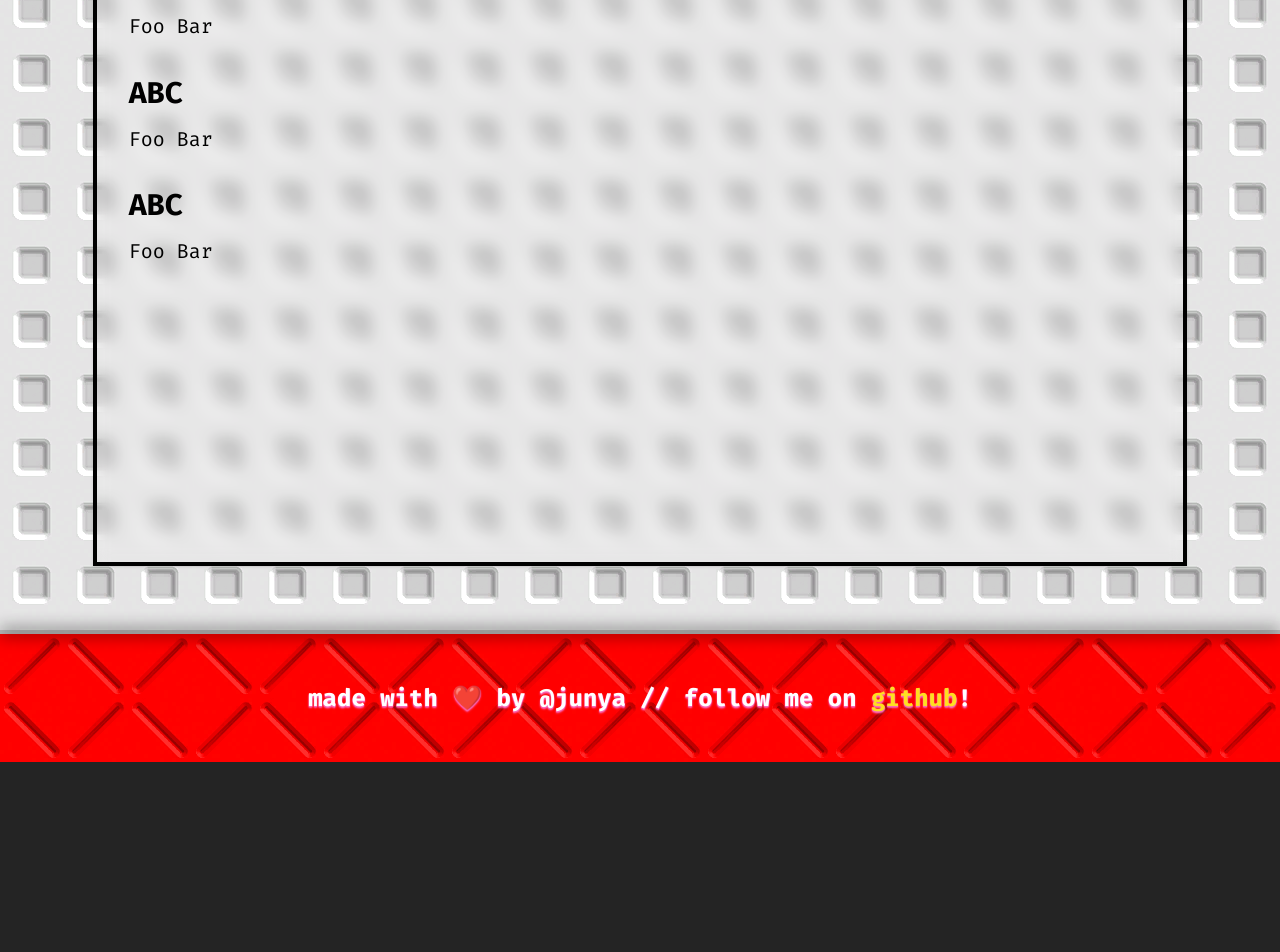
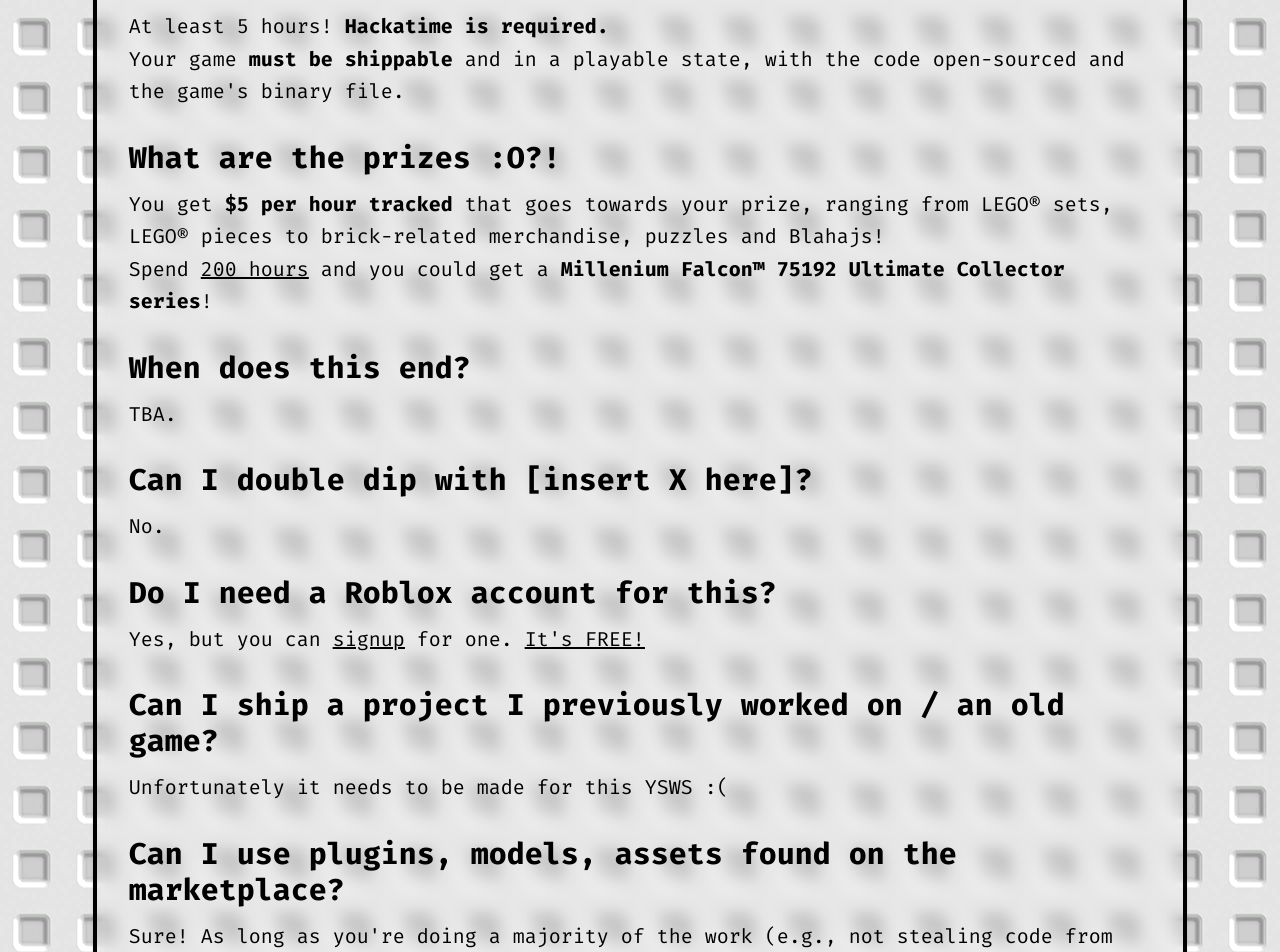
Before and after one commit to junyali/bricklayer-ysws, a React (Vite) app: page / in a window 1280 px wide. Shown: the part 1680-2632 px from the top of the page. Before the commit the page ends 2442 px from the top, so only its background shows below. Built offline with nearby package versions, Linux system fonts and the light colour scheme.

Commit message:
Add some Qs for FAQ

```diff
--- a/src/App.tsx
+++ b/src/App.tsx
@@ -117,16 +117,36 @@ function App() {
 					</h2>
 					<div className="w-[90%] min-h-[80vh] mx-auto bg-white/10 backdrop-blur-sm shadow-sm border-inset border-4 border-black p-8">
 						<QuestionAnswer
-							question="ABC"
-							answer="Foo Bar"
+							question="How much time do I need to spend on my game?"
+							answer="At least 5 hours! <b>Hackatime is required.</b><br>Your game <b>must be shippable</b> and in a playable state, with the code open-sourced and the game's binary file."
 						/>
 						<QuestionAnswer
-							question="ABC"
-							answer="Foo Bar"
+							question="What are the prizes :O?!"
+							answer="You get <b>$5 per hour tracked</b> that goes towards your prize, ranging from LEGO® sets, LEGO® pieces to brick-related merchandise, puzzles and Blahajs!<br>Spend <u>200 hours</u> and you could get a <b>Millenium Falcon™ 75192 Ultimate Collector series</b>!"
 						/>
 						<QuestionAnswer
-							question="ABC"
-							answer="Foo Bar"
+							question="When does this end?"
+							answer="TBA."
+						/>
+						<QuestionAnswer
+							question="Can I double dip with [insert X here]?"
+							answer="No."
+						/>
+						<QuestionAnswer
+							question="Do I need a Roblox account for this?"
+							answer="Yes, but you can <u><a href='https://www.roblox.com'>signup</a></u> for one. <u><a href='https://youtu.be/97dyt7MXWpo?t=26'>It's FREE!</a></u>"
+						/>
+						<QuestionAnswer
+							question="Can I ship a project I previously worked on / an old game?"
+							answer="Unfortunately it needs to be made for this YSWS :("
+						/>
+						<QuestionAnswer
+							question="Can I use plugins, models, assets found on the marketplace?"
+							answer="Sure! As long as you're doing a majority of the work (e.g., not stealing code from free models)."
+						/>
+						<QuestionAnswer
+							question="I have a latta questions to be answered!!"
+							answer="Join the <b><u><a href='https://hackclub.slack.com/archives/C091BU30NGK'>#bricklayer</a></u></b> channel on the Hack Club Slack. We don't bite, promise!!"
 						/>
 					</div>
 				</div>
--- a/src/components/QuestionAnswer.tsx
+++ b/src/components/QuestionAnswer.tsx
@@ -5,12 +5,14 @@ interface Properties {
 export function QuestionAnswer({ question, answer }: Properties) {
 	return (
 		<div className="mb-8 last:mb-0">
-			<h3 className="text-xl sm:text-2xl md:text-3xl font-bold text-black mb-3">
-				{question}
-			</h3>
-			<p className="text-base sm:text-lg md:text-xl text-black leading-relaxed">
-				{answer}
-			</p>
+			<h3
+				className="text-xl sm:text-2xl md:text-3xl font-bold text-black mb-3"
+				dangerouslySetInnerHTML={{ __html: question }}
+			/>
+			<p
+				className="text-base sm:text-lg md:text-xl text-black leading-relaxed"
+				dangerouslySetInnerHTML={{ __html: answer }}
+			/>
 		</div>
 	);
 }
```
